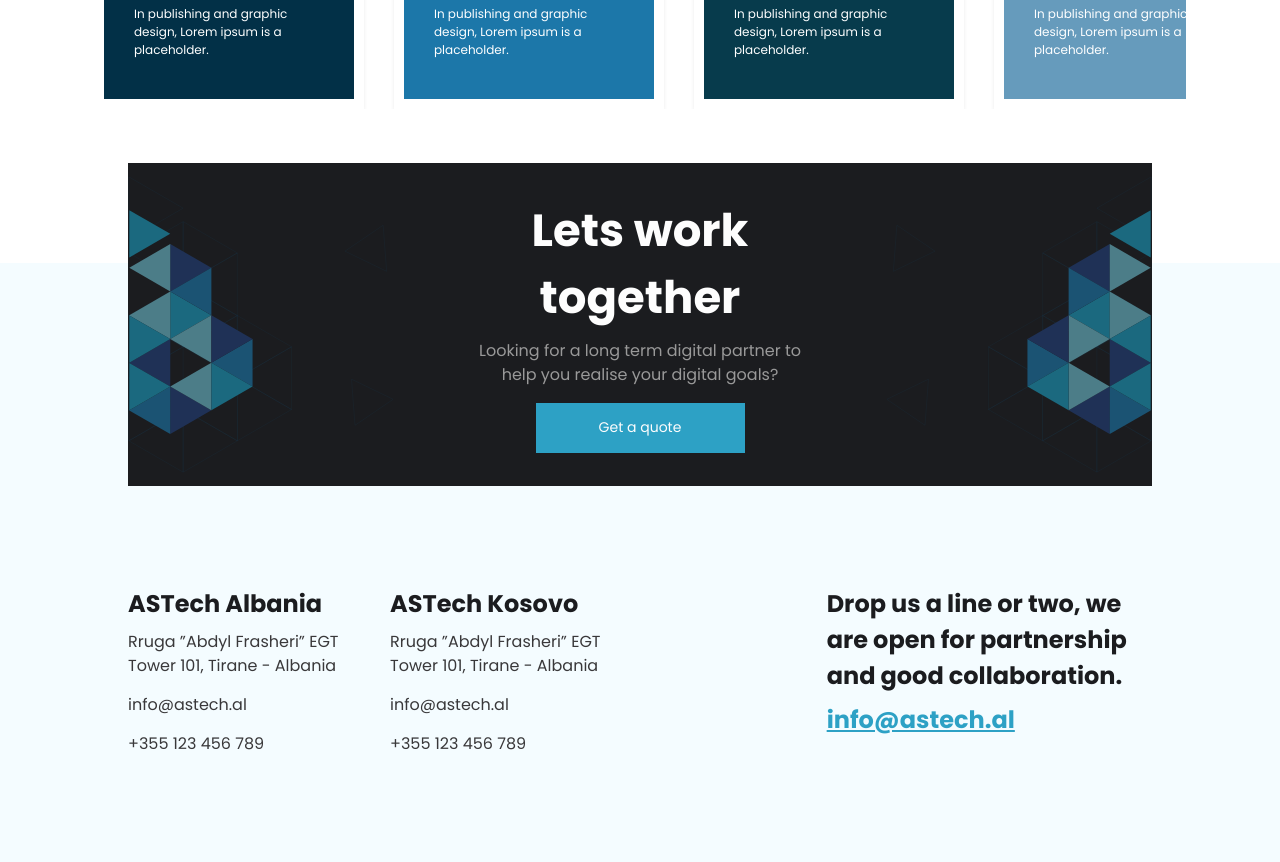
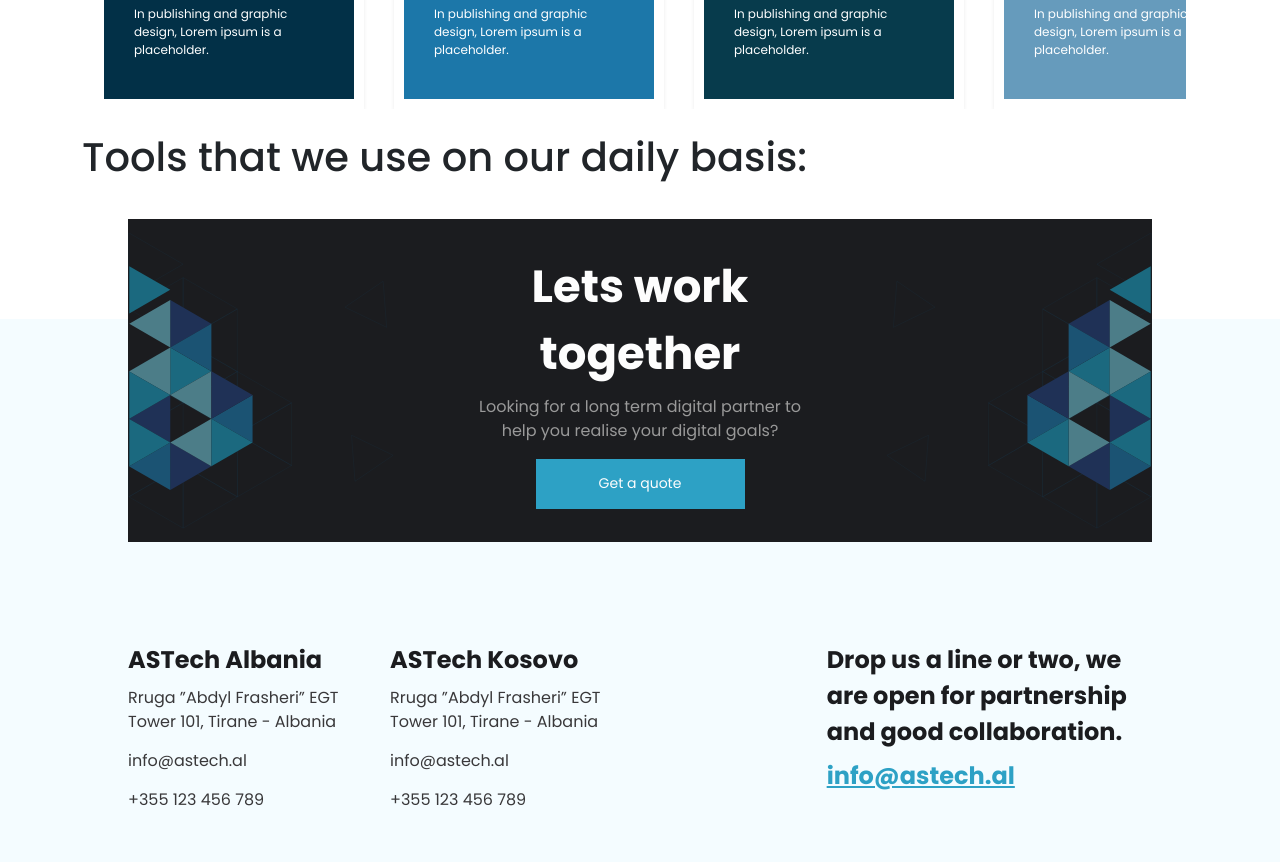
Before and after one commit to gentbrika/astech, a website: page about.html in a window 1280 px wide. Shown: the part 3640-4502 px from the top of the page. Drawn offline with nearby package versions, Linux system fonts and the light colour scheme.

Commit message:
about page changes

```diff
--- a/about.html
+++ b/about.html
@@ -111,6 +111,9 @@
 
                 </div>
             </div>
+            <div class="tools">
+                <h1>Tools that we use on our daily basis:</h1>
+            </div>
         </div>
 
 
```
